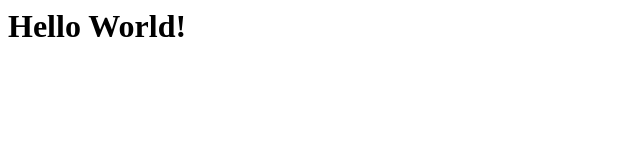
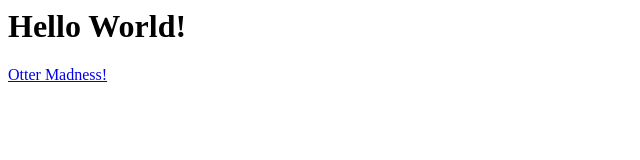
Before and after one commit to DanielLarsenNZ/daniellarsennz.github.io, a plain HTML site: page index.html in a window 1280 px wide. Shown: the whole page, without its empty margins (0-640 px from the left). Drawn offline with Linux system fonts and the light colour scheme.

Commit message:
Add link to Otter Madness in index.html

```diff
--- a/index.html
+++ b/index.html
@@ -1,5 +1,8 @@
 <html>
   <body>
     <h1>Hello World!</h1>
+    <p>
+      <a href="ottermadness.html">Otter Madness!</a>
+    </p>
   </body>
 </html>
```
